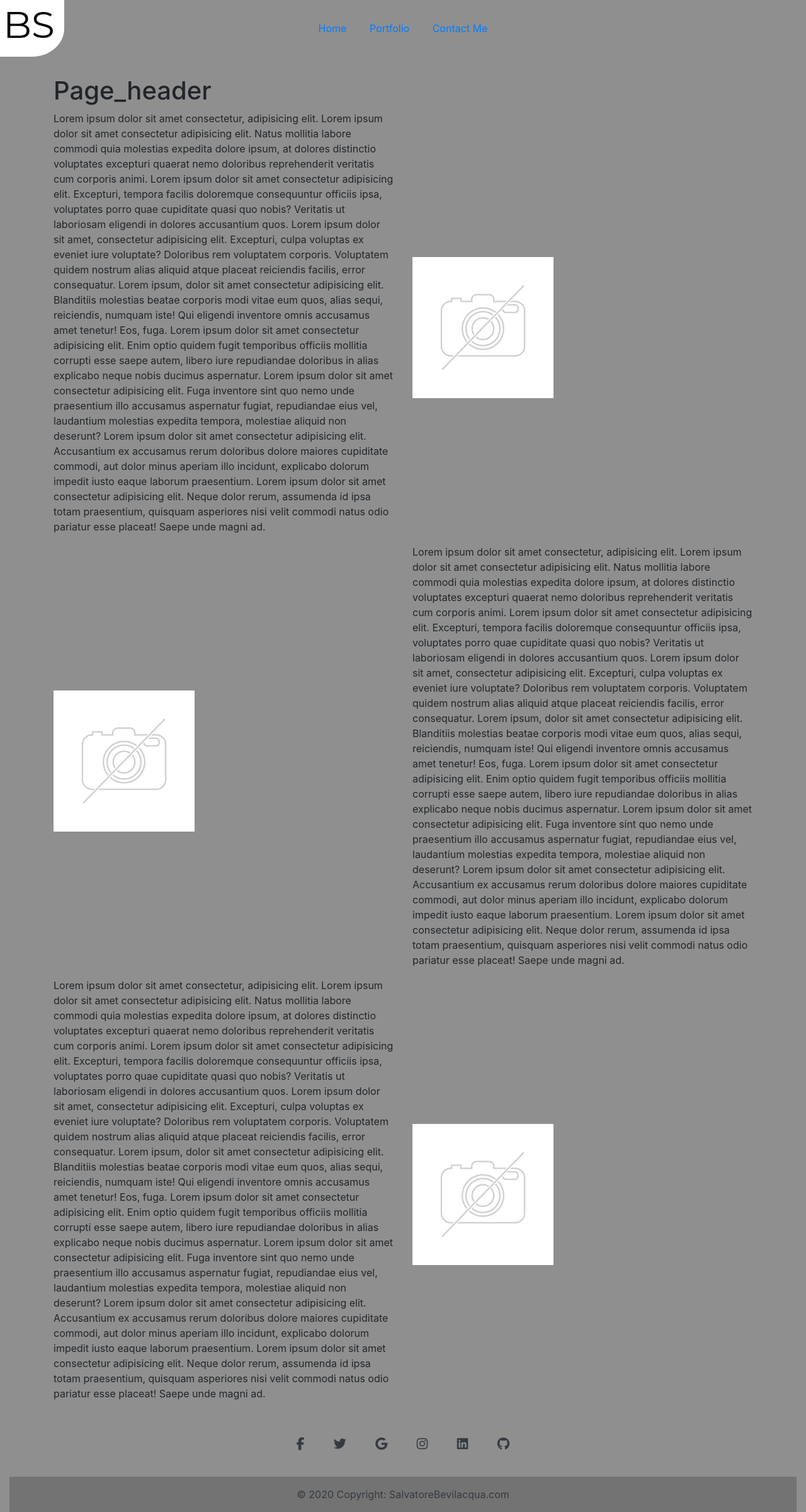
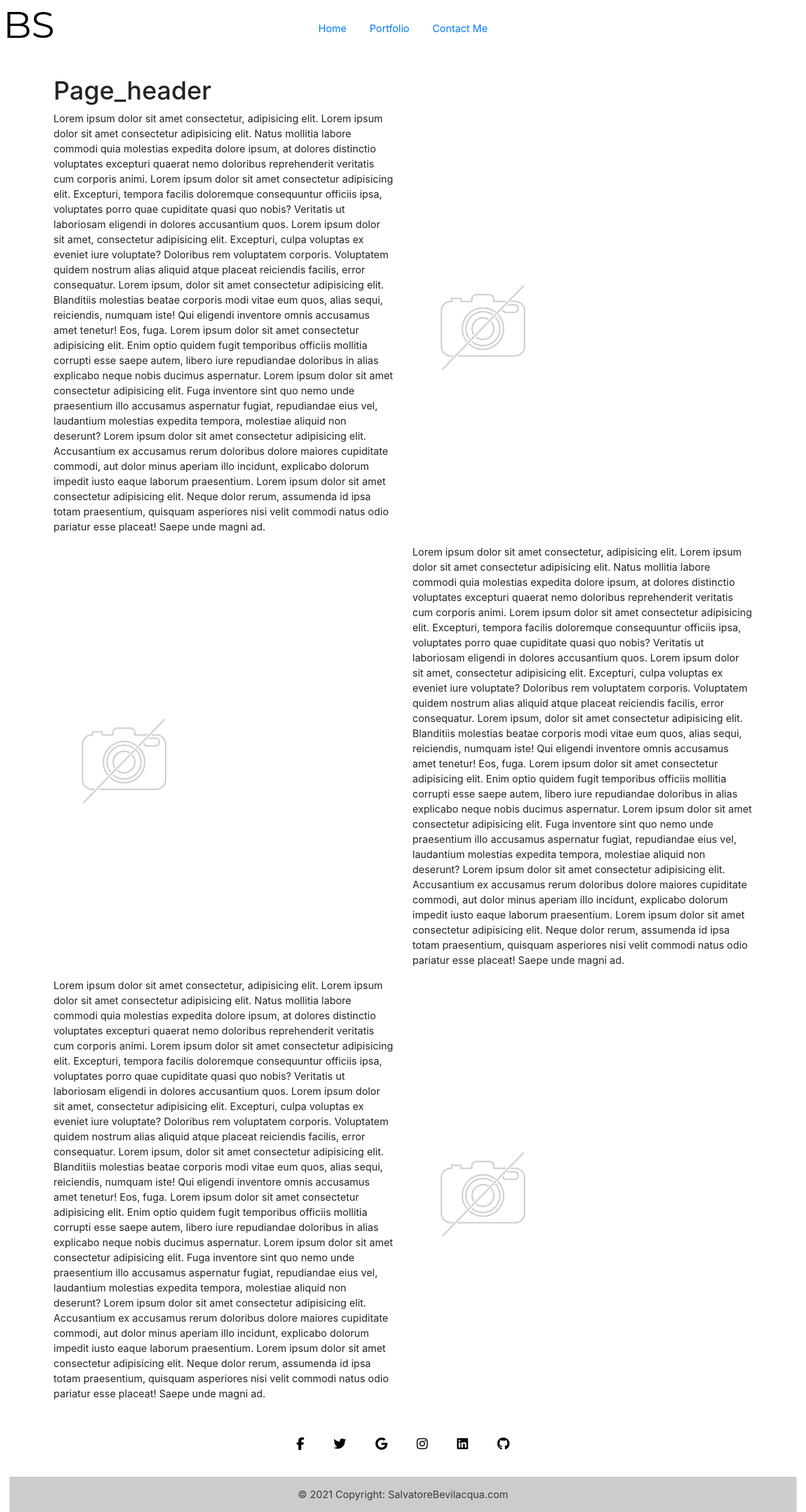
Before and after one commit to SalvatoreBevilacqua/SalvatoreBevilacqua, a Django app: page / in a window 1280 px wide. Shown: the whole page at 63% size. Run offline with Django 3.2, Linux system fonts and the light colour scheme; some libraries are stand-ins or nearby versions.

Commit message:
restyling

```diff
--- a/static/css/base.css
+++ b/static/css/base.css
@@ -1,7 +1,7 @@
 body {
     /* <!-- TO BE FIXED --> */
     /* background: linear-gradient(to top left, #ff3a3a, #8de664); */
-    background-color: #8f8f8f;
+    background-color: #ffffff;
 }
 
 .navbar-brand {
@@ -31,21 +31,56 @@ body {
 
 /*-----------------------------------------------Footer */
 
-.btn-link:hover,
-.btn-link:active{
-    background-color: #3b5998;
-    color: #ffffff !important;
+.socialink {
+    background-color: #ffffff;
+    color: #000000;
+    border-radius: 50%;
 }
 
 /* Facebook */
-background-color: #3b5998
+.fb:hover,
+.fb:active{
+    background-color: #3b5998;
+    color: #FFFFFF !important;
+    border-radius: 50%;
+}
+
 /* Twitter */
-background-color: #55acee
+.tw:hover,
+.tw:active{
+    background-color: #55acee;
+    color: #FFFFFF !important;
+    border-radius: 50%;
+}
+
 /* Google */
-background-color: #dd4b39
+.go:hover,
+.go:active{
+    background-color: #dd4b39;
+    color: #FFFFFF !important;
+    border-radius: 50%;
+}
+
 /* Instagram */
-background-color: #ac2bac
+.in:hover,
+.in:active{
+    background-color: #ac2bac;
+    color: #FFFFFF !important;
+    border-radius: 50%;
+}
+
 /* Linkedin */
-background-color: #0082ca
+.li:hover,
+.li:active{
+    background-color: #0082ca;
+    color: #FFFFFF !important;
+    border-radius: 50%;
+}
+
 /* Github */
-background-color: #333333
+.gi:hover,
+.gi:active{
+    background-color: #333333;
+    color: #FFFFFF !important;
+    border-radius: 50%;
+}
--- a/templates/includes/footer.html
+++ b/templates/includes/footer.html
@@ -5,27 +5,27 @@
     <!-- Section: Social media -->
     <section class="mb-4">
       <!-- Facebook -->
-      <a class="btn btn-link btn-floating btn-lg text-dark m-1" href="#!" role="button" data-mdb-ripple-color="dark">
+      <a class="btn btn-link btn-floating btn-lg socialink fb m-1" href="#!" role="button">
         <i class="fab fa-facebook-f"></i>
       </a>
       <!-- Twitter -->
-      <a class="btn btn-link btn-floating btn-lg text-dark m-1" href="#!" role="button" data-mdb-ripple-color="dark">
+      <a class="btn btn-link btn-floating btn-lg socialink tw m-1" href="#!" role="button">
         <i class="fab fa-twitter"></i>
       </a>
       <!-- Google -->
-      <a class="btn btn-link btn-floating btn-lg text-dark m-1" href="#!" role="button" data-mdb-ripple-color="dark">
+      <a class="btn btn-link btn-floating btn-lg socialink go m-1" href="#!" role="button">
         <i class="fab fa-google"></i>
       </a>
       <!-- Instagram -->
-      <a class="btn btn-link btn-floating btn-lg text-dark m-1" href="#!" role="button" data-mdb-ripple-color="dark">
+      <a class="btn btn-link btn-floating btn-lg socialink in m-1" href="#!" role="button">
         <i class="fab fa-instagram"></i>
       </a>
       <!-- Linkedin -->
-      <a class="btn btn-link btn-floating btn-lg text-dark m-1" href="#!" role="button" data-mdb-ripple-color="dark">
+      <a class="btn btn-link btn-floating btn-lg socialink li m-1" href="#!" role="button">
         <i class="fab fa-linkedin"></i>
       </a>
       <!-- Github -->
-      <a class="btn btn-link btn-floating btn-lg text-dark m-1" href="#!" role="button" data-mdb-ripple-color="dark">
+      <a class="btn btn-link btn-floating btn-lg socialink gi m-1" href="#!" role="button">
         <i class="fab fa-github"></i>
       </a>
     </section>
@@ -33,7 +33,7 @@
 
   <!-- Copyright -->
   <div class="text-center text-dark p-3" style="background-color: rgba(0, 0, 0, 0.2);">
-    © 2020 Copyright:
+    © 2021 Copyright:
     <a class="text-dark" href="{% url 'home' %}">SalvatoreBevilacqua.com</a>
   </div>
 </div>
```
